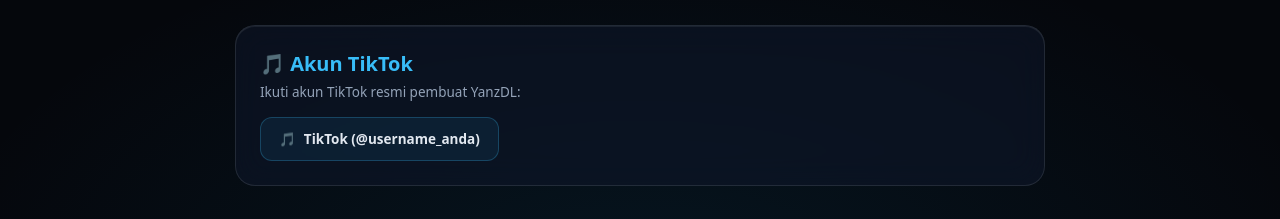
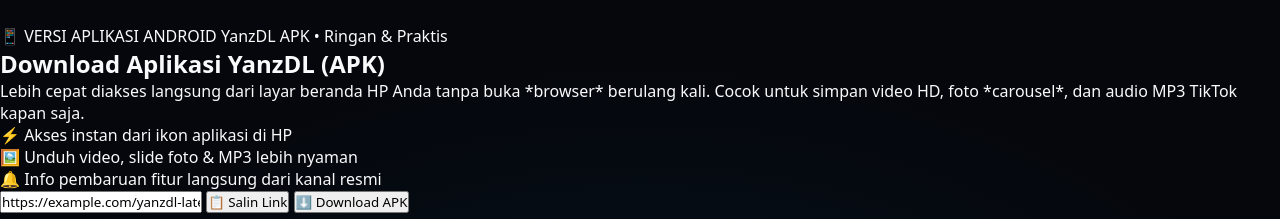
Before and after one commit to Masyanz91/YANZDL, a plain HTML site: page index.html in a window 1280 px wide. Shown: the part 690-909 px from the top of the page. Drawn offline with Linux system fonts and the light colour scheme.

Commit message:
update index.html

```diff
--- a/index.html
+++ b/index.html
@@ -9,16 +9,20 @@
 </head>
 <body>
 
-<!-- Splash Screen / Animasi Masuk Markas Rahasia -->
+<!-- Splash Screen / Animasi Memasukkan Kode Markas -->
 <div id="splash-screen" aria-hidden="true">
     <div class="vault-door vault-door-top"></div>
     <div class="vault-door vault-door-bottom"></div>
     <div class="vault-scanline"></div>
     <div class="vault-core" id="vaultCore">
-        <div class="vault-tag">SECURE VAULT // YANZDL</div>
+        <div class="vault-tag">VAULT AUTHENTICATION // YANZDL</div>
         <div class="splash-logo">Yanz<span>DL</span></div>
-        <div class="vault-status" id="vaultStatus">MEMINDAI AKSES MARKAS...</div>
-        <div class="splash-spinner"></div>
+        <div class="code-keypad" aria-hidden="true">
+            <span class="code-label">PASSCODE</span>
+            <span class="code-display" id="vaultCodeDisplay">••••-••••</span>
+            <span class="code-cursor">_</span>
+        </div>
+        <div class="vault-status" id="vaultStatus">MEMASUKKAN KODE AKSES...</div>
     </div>
 </div>
 
@@ -91,15 +95,47 @@
     </div>
 </section>
 
-<!-- Sosial Media Section (Khusus TikTok) -->
+<!-- Kolom Promosi & Download APK YanzDL -->
+<section class="apk-promo-section" id="apkPromoSection" aria-label="Promosi dan Download APK YanzDL">
+    <div class="apk-promo-box">
+        <div class="apk-promo-top">
+            <span class="apk-pill">📱 VERSI APLIKASI ANDROID</span>
+            <span class="apk-meta">YanzDL APK • Ringan & Praktis</span>
+        </div>
+        <h2>Download Aplikasi YanzDL (APK)</h2>
+        <p class="apk-desc">
+            Lebih cepat diakses langsung dari layar beranda HP Anda tanpa buka *browser* berulang kali. Cocok untuk simpan video HD, foto *carousel*, dan audio MP3 TikTok kapan saja.
+        </p>
+
+        <ul class="apk-perks">
+            <li>⚡ Akses instan dari ikon aplikasi di HP</li>
+            <li>🖼️ Unduh video, slide foto & MP3 lebih nyaman</li>
+            <li>🔔 Info pembaruan fitur langsung dari kanal resmi</li>
+        </ul>
+
+        <div class="apk-download-bar">
+            <input
+                id="apkDownloadUrl"
+                type="url"
+                value="https://example.com/yanzdl-latest.apk"
+                aria-label="Tautan file APK YanzDL"
+                readonly
+            >
+            <button type="button" class="apk-copy-btn" onclick="copyApkLink()">📋 Salin Link</button>
+            <button type="button" class="apk-get-btn" onclick="triggerApkDownload()">⬇️ Download APK</button>
+        </div>
+    </div>
+</section>
+
+<!-- Sosial Media Section (@about.yanzy) -->
 <section class="social-section" aria-label="Sosial Media TikTok">
     <div class="social-box">
         <h2>🎵 Akun TikTok</h2>
         <p>Ikuti akun TikTok resmi pembuat YanzDL:</p>
         <div class="social-links">
-            <a class="social-link" href="https://www.tiktok.com/@username_anda" target="_blank" rel="noopener noreferrer">
+            <a class="social-link" href="https://www.tiktok.com/@about.yanzy" target="_blank" rel="noopener noreferrer">
                 <span>🎵</span>
-                <span>TikTok (@username_anda)</span>
+                <span>TikTok (@about.yanzy)</span>
             </a>
         </div>
     </div>
@@ -116,7 +152,7 @@
 <div class="modal" id="modal">
     <div class="modalBox">
         <h2>Tentang YanzDL</h2>
-        <p>YanzDL adalah aplikasi web personal untuk mengunduh video, foto, dan musik MP3 TikTok secara mudah.</p>
+        <p>YanzDL adalah aplikasi web personal dan APK untuk mengunduh video, foto, dan musik MP3 TikTok secara mudah.</p>
         <button class="close" type="button" onclick="closeAbout()">Tutup</button>
     </div>
 </div>
```
